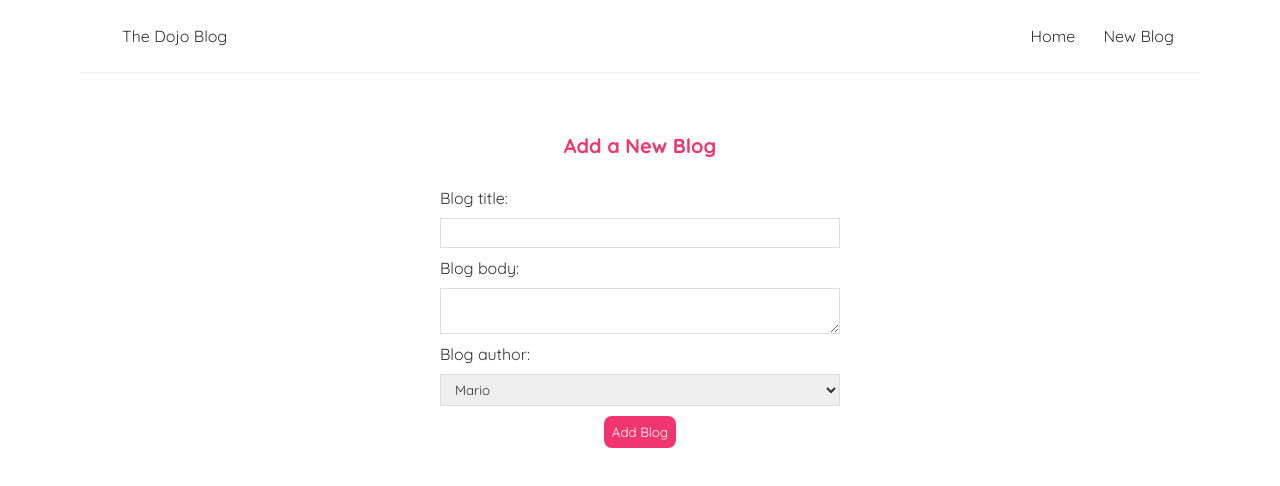
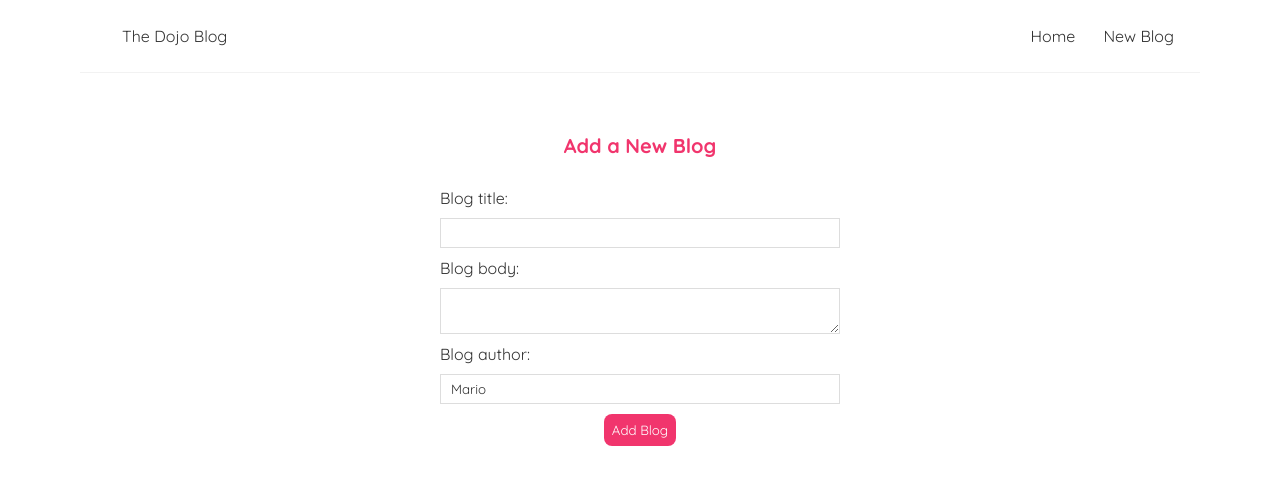
Before and after one commit to omeraltundall/Basic-Blog-Website, a React (Create React App) app: page /create in a window 1280 px wide. Shown: the top 486 px of the page. Built offline with nearby package versions, Linux system fonts and the light colour scheme.

Commit message:
Update Create.js

```diff
--- a/src/Create.js
+++ b/src/Create.js
@@ -46,15 +46,8 @@ const Create = () => {
                 value={body}
                 onChange={handleChange(setBody)}></textarea>
                 <label>Blog author:</label>
-                <select
-                value={author}
-                onChange={handleChange(setAuthor)}>
-                    <option value="Mario">Mario</option>
-                    <option value="Luigi">Luigi</option>
-                    <option value="Yoshi">Yoshi</option>
-                </select>
-                { !isPending ?<button>Add Blog</button>:null}
-                {isPending ?<button disabled>Adding Blog...</button>:null}
+                <input type="text" required value={author} onChange={(e) => setAuthor(e.target.value)}/>
+                { !isPending ?<button>Add Blog</button>:<button disabled>Adding Blog...</button>}
             </form>
         </div>
      );
```
